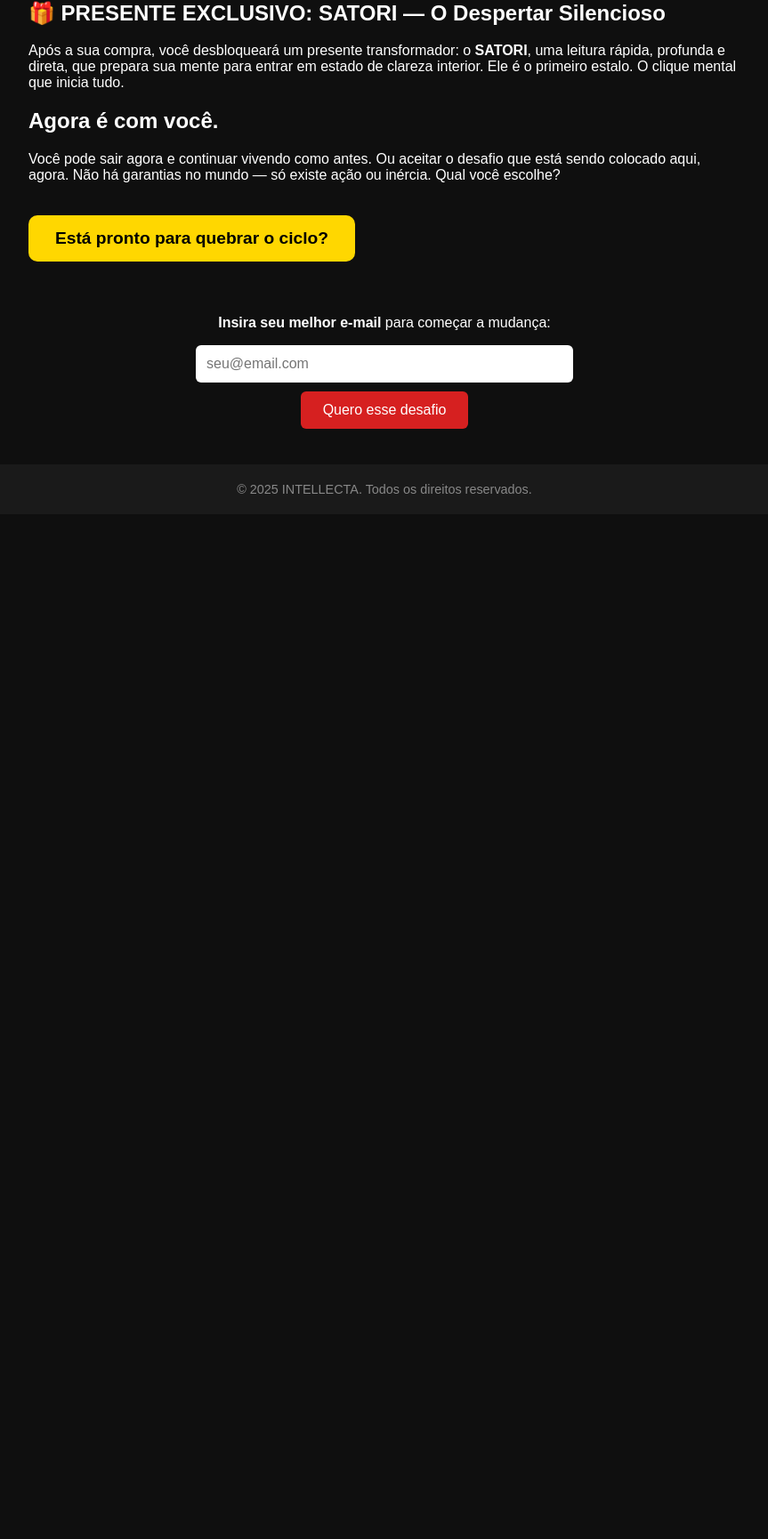
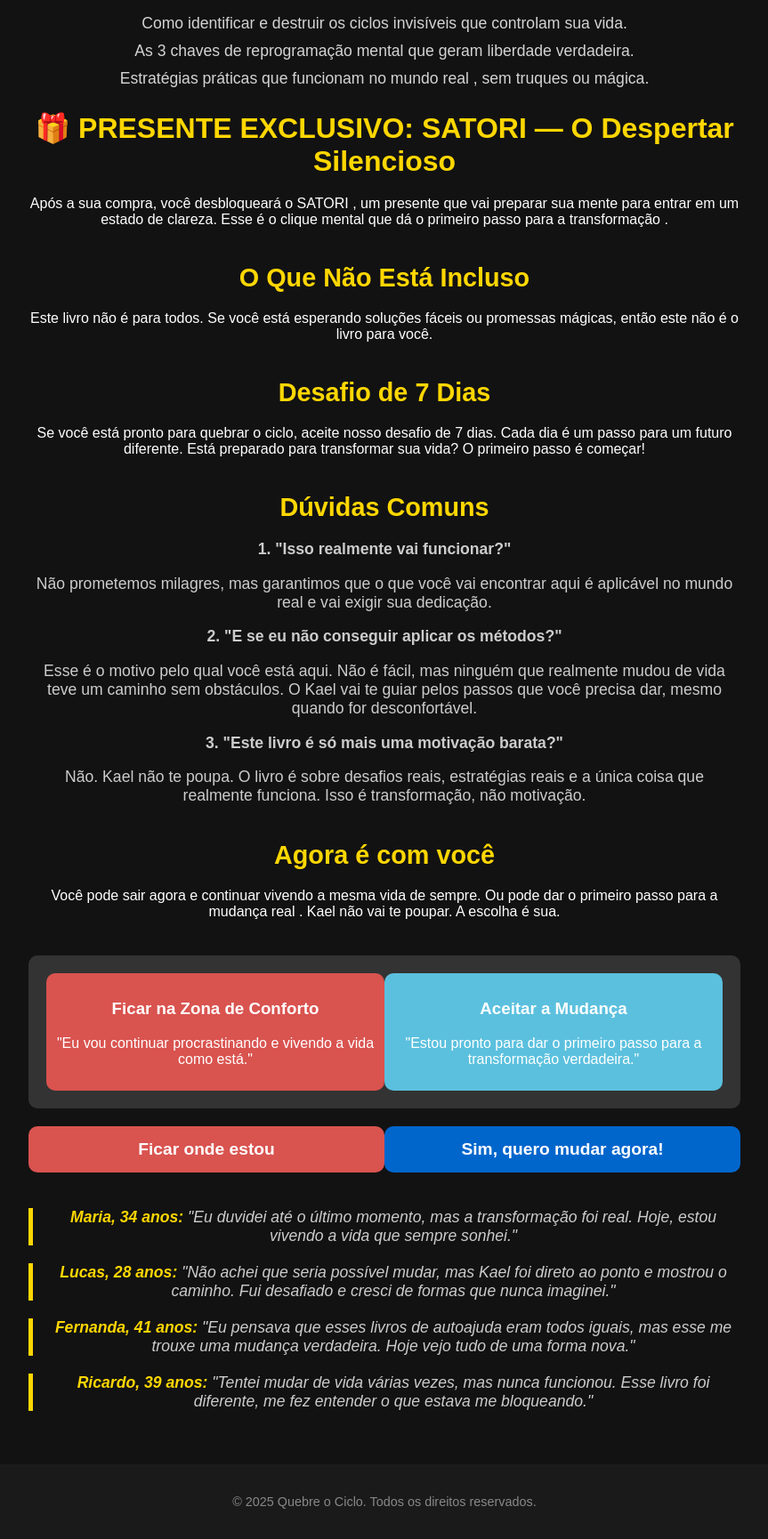
Before and after one commit to asanderM/80-porcento-SATORI, a plain HTML site: page index.html in a window 1280 px wide. Shown: the part 493-2223 px from the top of the page at 89% size, without its empty margins (208-1071 px from the left). Before the commit the page ends 1071 px from the top, so only its background shows below. Drawn offline with Linux system fonts and the light colour scheme.

Commit message:
Update index.html

```diff
--- a/index.html
+++ b/index.html
@@ -7,7 +7,7 @@
   <style>
     body {
       font-family: 'Arial', sans-serif;
-      background-color: #0f0f0f;
+      background-color: #121212;
       color: #ffffff;
       margin: 0;
       padding: 0;
@@ -17,60 +17,90 @@
       background-color: #1a1a1a;
       padding: 40px 20px;
       text-align: center;
+      opacity: 1;
+      transition: opacity 0.5s ease-out;
     }
 
     header h1 {
-      font-size: 2.5em;
+      font-size: 3em;
       margin-bottom: 10px;
       color: #ffd700;
     }
 
     header p {
-      font-size: 1.1em;
+      font-size: 1.2em;
       color: #cccccc;
+      font-style: italic;
     }
 
     section {
       padding: 40px 20px;
       max-width: 800px;
       margin: auto;
+      text-align: center;
+      opacity: 1;
+      transition: opacity 0.5s ease-out;
+    }
+
+    h2 {
+      font-size: 2em;
+      color: #ffd700;
+      margin-bottom: 20px;
+    }
+
+    ul {
+      font-size: 1.1em;
+      color: #d4d4d4;
+      list-style: none;
+      padding-left: 0;
+      margin-top: 10px;
+    }
+
+    ul li {
+      margin-bottom: 10px;
     }
 
     .cta {
       background-color: #ffd700;
       color: #000;
-      padding: 15px 30px;
+      padding: 20px 40px;
       text-decoration: none;
       font-weight: bold;
       display: inline-block;
       margin: 20px 0;
       border-radius: 10px;
-      font-size: 1.2em;
+      font-size: 1.4em;
+      transition: all 0.3s ease-in-out;
+      opacity: 0.9;
+      position: relative;
+      z-index: 10;
     }
 
-    .email-box {
-      margin-top: 40px;
-      text-align: center;
+    .cta:hover {
+      background-color: #d4af37;
     }
 
-    .email-box input[type="email"] {
-      padding: 12px;
-      width: 80%;
-      max-width: 400px;
-      border: none;
-      border-radius: 6px;
-      font-size: 1em;
-      margin-bottom: 10px;
+    .cta.enlarged {
+      font-size: 1.6em;
+      transform: scale(1.1);
     }
 
-    .email-box button {
-      background-color: #d62020;
-      color: #fff;
-      border: none;
-      padding: 12px 25px;
-      font-size: 1em;
-      border-radius: 6px;
-      cursor: pointer;
+    .testemunhos {
+      margin-top: 40px;
+      font-size: 1.1em;
+      color: #ccc;
+    }
+
+    .testemunho {
+      border-left: 5px solid #ffd700;
+      padding-left: 15px;
+      margin-bottom: 20px;
+      font-style: italic;
+    }
+
+    .testemunho span {
+      color: #ffd700;
+      font-weight: bold;
     }
 
     footer {
@@ -80,44 +110,187 @@
       padding: 20px;
       font-size: 0.9em;
     }
+
+    #progressBarContainer {
+      position: fixed;
+      bottom: 10px;
+      left: 0;
+      width: 100%;
+      height: 10px;
+      background-color: #444;
+    }
+
+    #progressBar {
+      height: 100%;
+      width: 0;
+      background-color: #ffd700;
+    }
+
+    .section-title {
+      font-size: 1.8em;
+      color: #ffd700;
+      margin-top: 40px;
+    }
+
+    .faq {
+      margin-top: 20px;
+      font-size: 1.1em;
+      color: #ccc;
+    }
+
+    .faq-item {
+      margin-bottom: 15px;
+      font-weight: bold;
+    }
+
+    .reject-accept-graphic {
+      display: flex;
+      justify-content: space-between;
+      margin-top: 40px;
+      padding: 20px;
+      background-color: #333;
+      border-radius: 10px;
+    }
+
+    .reject-accept-graphic .option {
+      text-align: center;
+      width: 48%;
+      padding: 10px;
+      border-radius: 10px;
+    }
+
+    .reject-accept-graphic .reject {
+      background-color: #d9534f;
+      color: white;
+    }
+
+    .reject-accept-graphic .accept {
+      background-color: #5bc0de;
+      color: white;
+    }
+
+    .timer {
+      font-size: 1.2em;
+      color: #ffd700;
+      font-weight: bold;
+      margin-top: 20px;
+    }
+
+    .buttons {
+      display: flex;
+      justify-content: space-between;
+      margin-top: 20px;
+    }
+
+    .button {
+      font-size: 1.2em;
+      padding: 15px;
+      width: 48%;
+      border-radius: 10px;
+      font-weight: bold;
+      text-align: center;
+      color: #fff;
+      text-decoration: none;
+    }
+
+    .blue-btn {
+      background-color: #0066cc;
+    }
+
+    .blue-btn:hover {
+      background-color: #004d99;
+    }
+
+    .red-btn {
+      background-color: #d9534f;
+    }
+
+    .red-btn:hover {
+      background-color: #c9302c;
+    }
   </style>
 </head>
 <body>
 
   <header>
     <h1>QUEBRE O CICLO</h1>
-    <p>Você realmente está pronto para mudar de vida ou vai deixar o medo decidir por você?</p>
+    <p><i>Você está pronto para mudar de vida, ou vai continuar vivendo uma mentira?</i></p>
   </header>
 
   <section>
-    <h2>Este não é apenas um livro, é um gatilho.</h2>
-    <p>Quantas vezes você já se prometeu mudar, mas continuou no mesmo lugar? Este conteúdo foi feito para provocar, desafiar e fazer você se mover. Nada aqui é motivacional barato — é transformação real.</p>
+    <h2>Este não é apenas um livro. É o seu  choque de realidade .</h2>
+    <p>Quantas promessas de mudança você fez, mas ainda está preso no mesmo ciclo? Este conteúdo é para  desafiar você , não para te dar falsas esperanças.  Nada de motivação barata , é transformação real.</p>
 
     <h2>📘 O que você vai acessar:</h2>
     <ul>
-      <li>Como identificar e destruir os ciclos invisíveis que controlam sua vida</li>
-      <li>As 3 chaves de reprogramação mental que geram liberdade</li>
-      <li>Estratégias práticas que funcionam no mundo real — sem mágica</li>
+      <li>Como identificar e destruir os  ciclos invisíveis  que controlam sua vida.</li>
+      <li>As 3 chaves de  reprogramação mental  que geram liberdade verdadeira.</li>
+      <li>Estratégias práticas que funcionam  no mundo real , sem truques ou mágica.</li>
     </ul>
 
-    <h2>🎁 PRESENTE EXCLUSIVO: SATORI — O Despertar Silencioso</h2>
-    <p>Após a sua compra, você desbloqueará um presente transformador: o <strong>SATORI</strong>, uma leitura rápida, profunda e direta, que prepara sua mente para entrar em estado de clareza interior. Ele é o primeiro estalo. O clique mental que inicia tudo.</p>
+    <h2>🎁 PRESENTE EXCLUSIVO:  SATORI  — O Despertar Silencioso</h2>
+    <p>Após a sua compra, você desbloqueará o  SATORI , um presente que vai preparar sua mente para entrar em um estado de clareza. Esse é o clique mental que dá o  primeiro passo para a transformação .</p>
 
-    <h2>Agora é com você.</h2>
-    <p>Você pode sair agora e continuar vivendo como antes. Ou aceitar o desafio que está sendo colocado aqui, agora. Não há garantias no mundo — só existe ação ou inércia. Qual você escolhe?</p>
+    <h2 class="section-title">O Que Não Está Incluso</h2>
+    <p>Este livro não é para todos.  Se você está esperando soluções fáceis ou promessas mágicas, então este não é o livro para você. </p>
 
-    <a href="#formulario" class="cta">Está pronto para quebrar o ciclo?</a>
+    <h2 class="section-title">Desafio de 7 Dias</h2>
+    <p>Se você está pronto para quebrar o ciclo, aceite nosso desafio de 7 dias. Cada dia é um passo para um futuro diferente. Está preparado para transformar sua vida? O primeiro passo é começar!</p>
 
-    <div class="email-box" id="formulario">
-      <p><strong>Insira seu melhor e-mail</strong> para começar a mudança:</p>
-      <input type="email" placeholder="seu@email.com">
-      <br>
-      <button>Quero esse desafio</button>
+    <h2 class="section-title">Dúvidas Comuns</h2>
+    <div class="faq">
+      <div class="faq-item">1.  "Isso realmente vai funcionar?" </div>
+      <p>Não prometemos milagres, mas garantimos que o que você vai encontrar aqui é aplicável no mundo real e vai exigir sua dedicação.</p>
+
+      <div class="faq-item">2.  "E se eu não conseguir aplicar os métodos?" </div>
+      <p>Esse é o motivo pelo qual você está aqui. Não é fácil, mas ninguém que realmente mudou de vida teve um caminho sem obstáculos. O Kael vai te guiar pelos passos que você precisa dar, mesmo quando for desconfortável.</p>
+
+      <div class="faq-item">3.  "Este livro é só mais uma motivação barata?" </div>
+      <p>Não.  Kael não te poupa.  O livro é sobre desafios reais, estratégias reais e a única coisa que realmente funciona. Isso é transformação, não motivação.</p>
+    </div>
+
+    <h2 class="section-title">Agora é com você</h2>
+    <p>Você pode sair agora e continuar vivendo a mesma vida de sempre. Ou pode dar o  primeiro passo para a mudança real .  Kael não vai te poupar.  A escolha é sua.</p>
+
+    <div class="reject-accept-graphic">
+      <div class="option reject">
+        <h3>Ficar na Zona de Conforto</h3>
+        <p>"Eu vou continuar procrastinando e vivendo a vida como está." </p>
+      </div>
+      <div class="option accept">
+        <h3>Aceitar a Mudança</h3>
+        <p>"Estou pronto para dar o primeiro passo para a transformação verdadeira." </p>
+      </div>
+    </div>
+
+    <div class="buttons">
+      	<a href="https://www.instagram.com" class="button red-btn">Ficar onde estou</a>
+
+	<a href="https://app.monetizze.com.br/checkout/DUR340863" class="button blue-btn">Sim, quero mudar agora!</a>
+
+    </div>
+
+    <div class="testemunhos">
+      <div class="testemunho">
+        <span>Maria, 34 anos:</span> "Eu duvidei até o último momento, mas a transformação foi real. Hoje, estou vivendo a vida que sempre sonhei."
+      </div>
+
+      <div class="testemunho">
+        <span>Lucas, 28 anos:</span> "Não achei que seria possível mudar, mas Kael foi direto ao ponto e mostrou o caminho. Fui desafiado e cresci de formas que nunca imaginei."
+      </div>
+
+      <div class="testemunho">
+        <span>Fernanda, 41 anos:</span> "Eu pensava que esses livros de autoajuda eram todos iguais, mas esse me trouxe uma mudança verdadeira. Hoje vejo tudo de uma forma nova."
+      </div>
+
+      <div class="testemunho">
+        <span>Ricardo, 39 anos:</span> "Tentei mudar de vida várias vezes, mas nunca funcionou. Esse livro foi diferente, me fez entender o que estava me bloqueando."
+      </div>
     </div>
   </section>
 
   <footer>
-    © 2025 INTELLECTA. Todos os direitos reservados.
+    <p>&copy; 2025 Quebre o Ciclo. Todos os direitos reservados.</p>
   </footer>
 
 </body>
```
